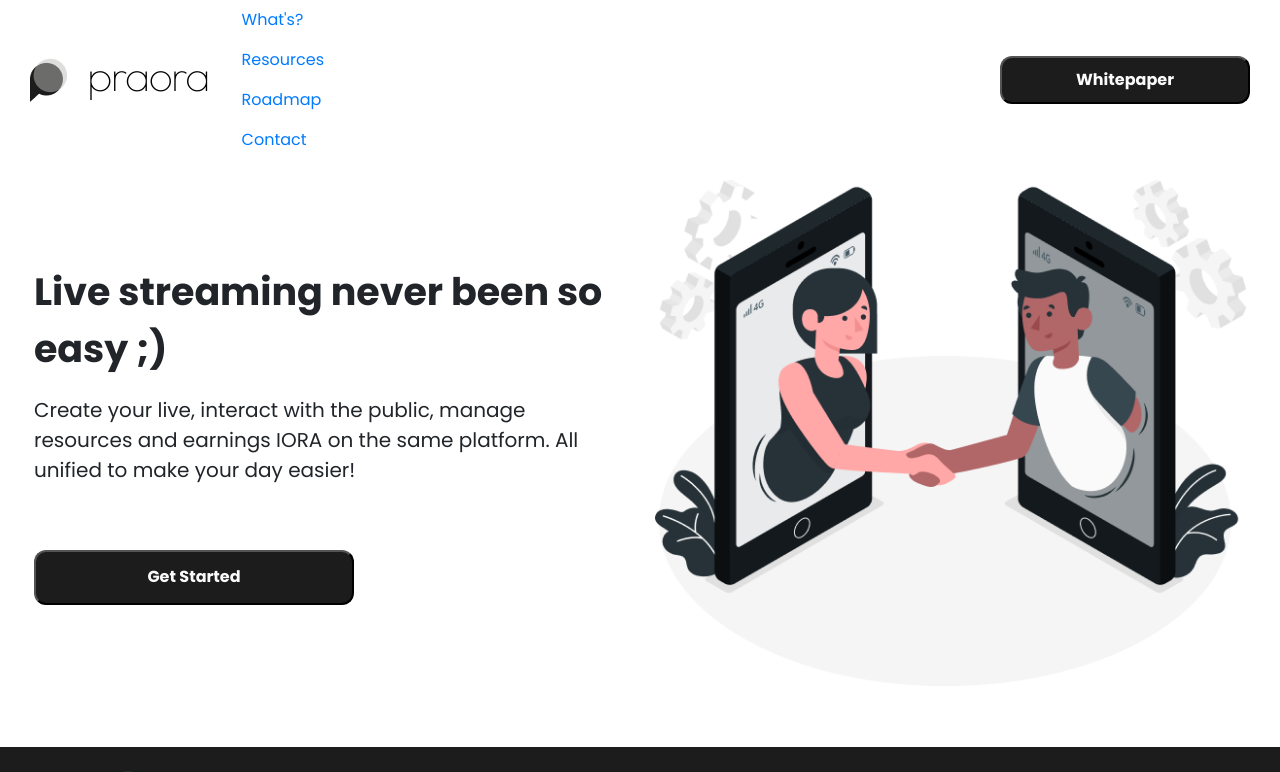
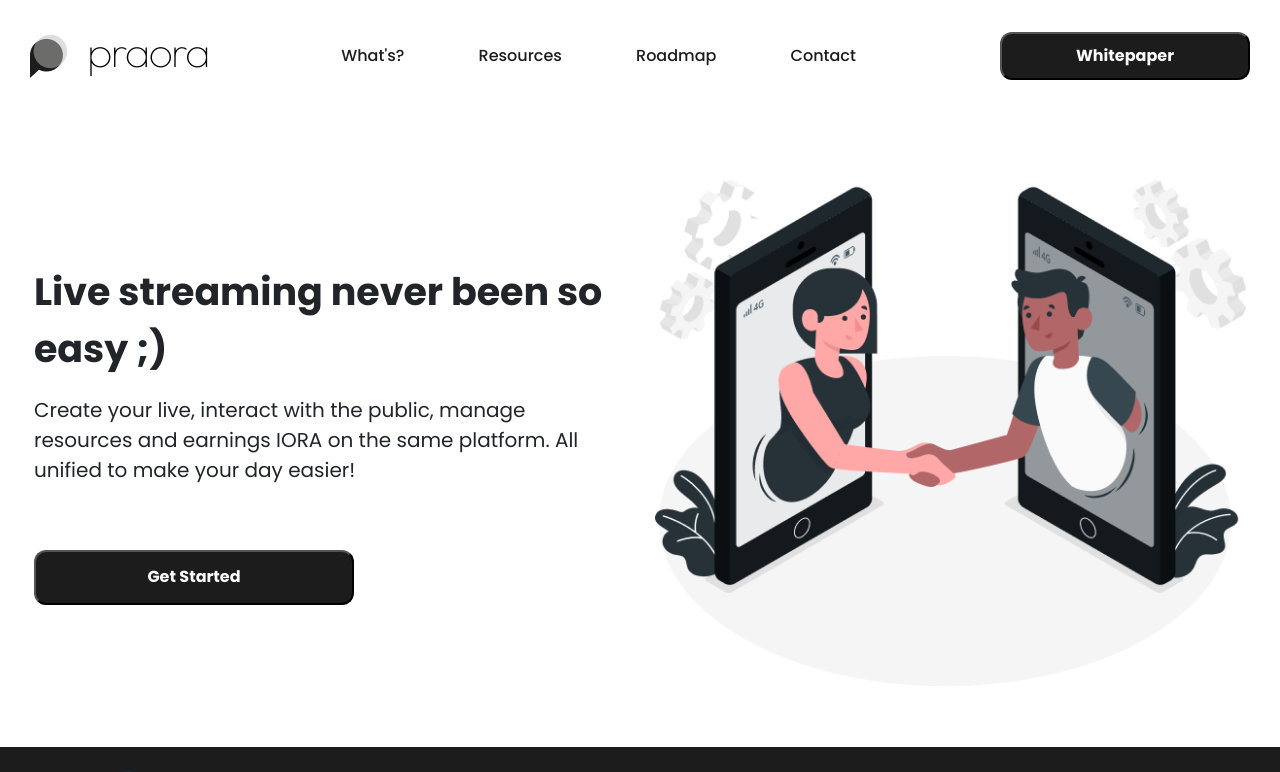
Before and after one commit to Neilton/praora_landing, a React (Create React App) app: page / in a window 1280 px wide. Shown: the top 772 px of the page. Built offline with nearby package versions, Linux system fonts and the light colour scheme.

Commit message:
comentando uma alteração na navbar

```diff
--- a/src/components/NavBar/index.tsx
+++ b/src/components/NavBar/index.tsx
@@ -34,7 +34,9 @@ function NavBar() {
           </Navbar.Brand>
 
           <Navbar.Collapse id="responsive-navbar-nav">
-            <div className={isOpen ? `${styles.navWrp} ${styles.activated}` : styles.navWrap}>
+            {/* <div className={isOpen ? `${styles.navWrp} ${styles.activated}` : styles.navWrap}> */}
+            <div className={styles.navWrp}>
+
              <Nav.Item>
                 <Nav.Link className={styles.navItem}>
                   <RLink
```
